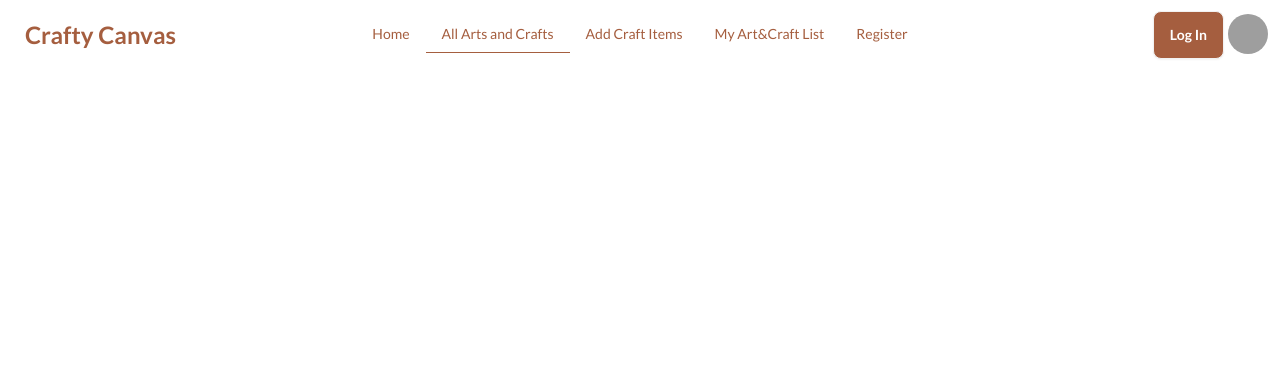
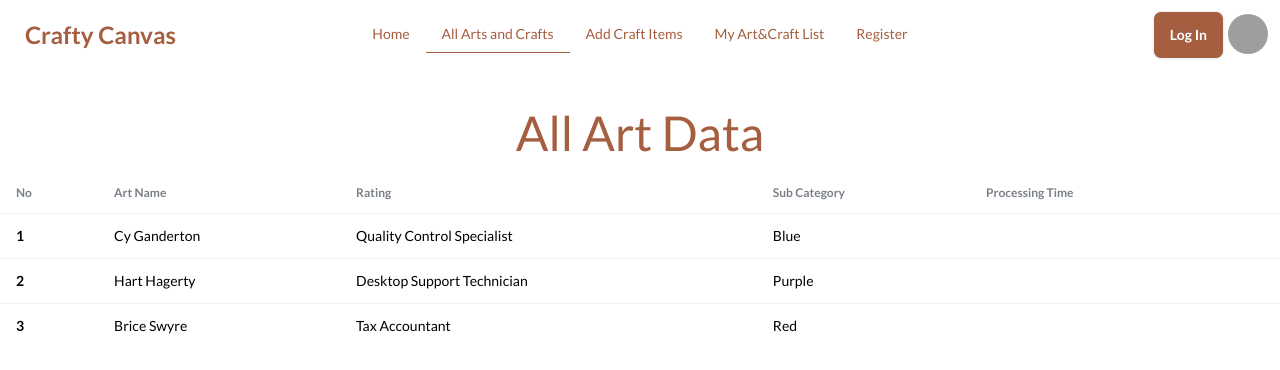
Before and after one commit to Jamanul/crafty-canvas-client, a React (Vite) app: page /all-arts-craft in a window 1280 px wide. Shown: the top 370 px of the page. Built offline with nearby package versions, Linux system fonts and the light colour scheme; no server answers; grey boxes are pictures that could not be loaded.

Commit message:
details page desgin done

```diff
--- /dev/null
+++ b/src/components/ArtCard.jsx
@@ -0,0 +1,31 @@
+import { Rating } from '@smastrom/react-rating';
+import React from 'react';
+import { Link } from 'react-router-dom';
+
+const ArtCard = ({singleArt}) => {
+    const {_id,artUrl,artName,rating,price,stockStatus,subCategory}=singleArt;
+    return (
+        <div className="card bg-base-100 shadow-xl">
+        <div className="flex flex-col">
+        <figure className=' w-96 h-96 p-4 pt-8 flex-grow'><img  src={artUrl} alt="Shoes" /></figure>
+        <div className="card-body">
+          <h2 className="card-title text-2xl text-[#A55E3F]">{artName}</h2>
+          <p className='flex gap-2 text-xl text-[#A55E3F]'>Rating:  <Rating
+                  style={{ maxWidth: 100 }}
+                  value={rating}
+                  readOnly
+                /></p>
+          <div className="flex justify-between">  <p className='text-[#A55E3F] text-xl '>Price: {price}$</p>
+            <p className='text-[#A55E3F] text-xl '>Status: {stockStatus}</p></div>
+            <p className='text-[#A55E3F] '>Category: {subCategory}</p>
+
+          <div className="card-actions justify-end">
+            <Link to={`art/${_id}`}> <button className="btn bg-[#A55E3F] text-white">View details</button></Link>
+          </div>
+        </div>
+        </div>
+      </div>
+    );
+};
+
+export default ArtCard;
--- a/src/main.jsx
+++ b/src/main.jsx
@@ -14,6 +14,7 @@ import Register from './pages/Register.jsx';
 import AllArtsCrafts from './pages/AllArtsCrafts.jsx';
 import AddArtsCrafts from './pages/AddArtsCrafts.jsx';
 import MyArtsCrafts from './pages/MyArtsCrafts.jsx';
+import ArtDetails from './pages/ArtDetails.jsx';
 
 
 const router = createBrowserRouter([
@@ -23,7 +24,9 @@ const router = createBrowserRouter([
     children:[
       {
         path:'/',
-        element:<Home></Home>
+        element:<Home></Home>,
+        loader: ()=>fetch('http://localhost:5000/all-arts')
+
       },
       {
         path:'/login',
@@ -44,6 +47,11 @@ const router = createBrowserRouter([
       {
         path:"/my-arts-craft-list",
         element:<MyArtsCrafts></MyArtsCrafts>
+      },
+      {
+        path:'/art/:id',
+        element:<ArtDetails></ArtDetails>,
+        loader: ({params})=>fetch(`http://localhost:5000/all-arts/${params.id}`)
       }
     ]
   },
--- a/src/pages/AddArtsCrafts.jsx
+++ b/src/pages/AddArtsCrafts.jsx
@@ -1,21 +1,56 @@
 import React, { useState } from "react";
 import { Link } from "react-router-dom";
-import { Rating } from '@smastrom/react-rating'
+import { Rating } from "@smastrom/react-rating";
 
-import '@smastrom/react-rating/style.css'
+import "@smastrom/react-rating/style.css";
+import { toast } from "react-toastify";
 
 const AddArtsCrafts = () => {
-    const [rating, setRating] = useState(0)
+  const [rating, setRating] = useState(0);
   //console.log(rating)
   const handleAddArts = (e) => {
     e.preventDefault();
     const form = e.target;
+    const artName = form.artName.value;
+    const price = form.price.value;
+    const artUrl = form.artUrl.value;
+    const artDescription = form.artDescription.value;
     const subCategory = form.subCategory.value;
-    const art= {rating}
-    console.log(subCategory,rating,art);
+    const processingTime = form.processingTime.value;
+    const customization = form.customization.value;
+    const stockStatus = form.stockStatus.value;
+    const userName = form.userName.value;
+    const userEmail = form.userEmail.value;
+    const art = {
+      artName,
+      price,
+      artUrl,
+      artDescription,
+      subCategory,
+      processingTime,
+      customization,
+      stockStatus,
+      userName,
+      userEmail,
+      rating
+    };
+    fetch('http://localhost:5000/all-arts',{
+        method: 'POST',
+        headers:{
+            'content-type': 'application/json'
+        },
+        body: JSON.stringify(art),
+    })
+    .then(res=>res.json())
+    .then(data=>{console.log(data)
+    if(data.insertedId){
+        toast.success('Art added Successfully')
+    }
+    })
+    console.log(art);
   };
   return (
-    <div className="min-h-screen ">
+    <div className="min-h-screen">
       <div className="hero-content  flex-col lg:flex-row-reverse">
         <div className="card rounded-3xl shrink-0 w-full py-10 bg-base-200">
           <h1 className="text-5xl text-center text-[#A55E3F] font-bold">
@@ -74,12 +109,12 @@ const AddArtsCrafts = () => {
             </div>
             <div className="form-control">
               <label className="label">
-                <span className="text-[#A55E3F] label-text">Art Url</span>
+                <span className="text-[#A55E3F] label-text">Art Photo Url</span>
               </label>
               <input
                 type="text"
                 name="artUrl"
-                placeholder="Art Url"
+                placeholder="Art Photo Url"
                 className="input text-[#A55E3F] bg-[#A55E3F1A] input-bordered"
                 required
               />
@@ -101,11 +136,14 @@ const AddArtsCrafts = () => {
             <div className="flex gap-6">
               <div className="w-1/2 form-control">
                 <label className="label">
-                <span className="text-[#A55E3F] label-text">
-                  Rating
-                </span>
+                  <span className="text-[#A55E3F] label-text">Rating</span>
                 </label>
-              <Rating style={{ maxWidth: 150 }} value={rating} onChange={setRating} />
+                <Rating
+                  style={{ maxWidth: 150 }}
+                  value={rating}
+                  onChange={setRating}
+                  isRequired
+                />
               </div>
 
               <div className="w-1/2 form-control">
@@ -124,7 +162,6 @@ const AddArtsCrafts = () => {
               </div>
             </div>
             <div className="flex gap-6">
-
               <label className="form-control w-1/2">
                 <div className="label">
                   <span className="label-text text-[#A55E3F]">
@@ -132,7 +169,7 @@ const AddArtsCrafts = () => {
                   </span>
                 </div>
                 <select
-                  name="subCategory"
+                  name="customization"
                   className="select bg-[#A55E3F1A] text-[#A55E3F] select-bordered"
                 >
                   <option disabled selected>
@@ -140,10 +177,8 @@ const AddArtsCrafts = () => {
                   </option>
                   <option>Yes</option>
                   <option>No</option>
-
                 </select>
               </label>
-
 
               <label className="form-control w-1/2">
                 <div className="label">
@@ -152,7 +187,7 @@ const AddArtsCrafts = () => {
                   </span>
                 </div>
                 <select
-                  name="subCategory"
+                  name="stockStatus"
                   className="select bg-[#A55E3F1A] text-[#A55E3F] select-bordered"
                 >
                   <option disabled selected>
@@ -160,12 +195,9 @@ const AddArtsCrafts = () => {
                   </option>
                   <option>In stock</option>
                   <option>Made to Order</option>
-
                 </select>
               </label>
-
             </div>
-
 
             <div className="form-control">
               <label className="label">
@@ -176,7 +208,7 @@ const AddArtsCrafts = () => {
                 name="userName"
                 placeholder="User Name"
                 className="input  text-[#A55E3F] bg-[#A55E3F1A] input-bordered"
-                required
+
               />
             </div>
             <div className="form-control">
@@ -185,10 +217,10 @@ const AddArtsCrafts = () => {
               </label>
               <input
                 type="email"
-                name="email"
-                placeholder="Email"
+                name="userEmail"
+                placeholder="User Email"
                 className="input text-[#A55E3F] bg-[#A55E3F1A] input-bordered"
-                required
+
               />
             </div>
 
--- a/src/pages/AllArtsCrafts.jsx
+++ b/src/pages/AllArtsCrafts.jsx
@@ -3,7 +3,45 @@ import React from 'react';
 const AllArtsCrafts = () => {
     return (
         <div>
-
+            <h2 className='text-5xl text-[#A55E3F] text-center mb-4 mt-10'>All Art Data</h2>
+            <div className="overflow-x-auto">
+  <table className="table">
+    {/* head */}
+    <thead>
+      <tr>
+        <th>No</th>
+        <th>Art Name</th>
+        <th>Rating</th>
+        <th>Sub Category</th>
+        <th>Processing Time</th>
+        <th></th>
+      </tr>
+    </thead>
+    <tbody>
+      {/* row 1 */}
+      <tr>
+        <th>1</th>
+        <td>Cy Ganderton</td>
+        <td>Quality Control Specialist</td>
+        <td>Blue</td>
+      </tr>
+      {/* row 2 */}
+      <tr>
+        <th>2</th>
+        <td>Hart Hagerty</td>
+        <td>Desktop Support Technician</td>
+        <td>Purple</td>
+      </tr>
+      {/* row 3 */}
+      <tr>
+        <th>3</th>
+        <td>Brice Swyre</td>
+        <td>Tax Accountant</td>
+        <td>Red</td>
+      </tr>
+    </tbody>
+  </table>
+</div>
         </div>
     );
 };
--- /dev/null
+++ b/src/pages/ArtDetails.jsx
@@ -0,0 +1,40 @@
+import { Rating } from "@smastrom/react-rating";
+import { useLoaderData } from "react-router-dom";
+
+
+const ArtDetails = () => {
+    const singleArt = useLoaderData()
+    const {_id,artUrl,artName,rating,price,stockStatus,subCategory,artDescription,processingTime}=singleArt;
+    console.log(singleArt)
+    return (
+        <div className="flex flex-col gap-10">
+            <div className="p-4 md:pt-12 ">
+            <h2 className="text-3xl mb-2 text-[#A55E3F]">ArtWork:</h2>
+            <img className="max-w-7xl md:px-12 rounded-3xl " src={artUrl} alt="" />
+            </div>
+            <div className="flex p-4  flex-col md:flex-row">
+            <div className="space-y-2">
+            <h2 className="card-title text-5xl text-[#A55E3F]">Name: {artName}</h2>
+            <h2 className="text-2xl text-[#A55E3F]"><span className="text-3xl">Category: </span> {subCategory}</h2>
+            <div className="flex gap-6">
+            <p className='flex gap-2 text-xl text-[#A55E3F]'>Rating:  <Rating
+                  style={{ maxWidth: 100 }}
+                  value={rating}
+                  readOnly
+                /></p>
+                <p className='text-[#A55E3F] text-xl '>Price: {price}$</p>
+                <p className='text-[#A55E3F] text-xl '>Status: {stockStatus}</p>
+
+            </div>
+            <p className='text-[#A55E3F] text-2xl '><span className="text-3xl">About: </span> {artDescription}</p>
+            <div className="flex gap-6">
+            <p className='text-[#A55E3F] text-xl '><span className="text-2xl">Processing Time: </span> {processingTime} days</p>
+            <p className='text-[#A55E3F] text-xl '><span className="text-2xl">Status: </span> {stockStatus} days</p>
+            </div>
+            </div>
+            </div>
+        </div>
+    );
+};
+
+export default ArtDetails;
--- a/src/pages/Home.jsx
+++ b/src/pages/Home.jsx
@@ -1,13 +1,24 @@
 
+import { useLoaderData } from 'react-router-dom';
 import Slider from '../components/Slider';
+import ArtCard from '../components/ArtCard';
 
 const Home = () => {
+    const allArtData =useLoaderData()
     return (
         <div>
             <div  className='my-10'>
                   <Slider></Slider>
             </div>
-
+            <div className='mb-10'>
+                <h2 className='text-5xl text-center font-semibold text-[#A55E3F]'>Craft items section</h2>
+                <h2 className='text-xl mt-4 mb-8 text-center text-[#A55E3F]'>Here you can see some of the best artworks we have done. We are not done yet. We are working hard so that we can excel even further.</h2>
+                <div className='grid gap-6 grid-cols-1 md:grid-cols-2 lg:grid-cols-3'>
+                    {
+                        allArtData.map(singleArt=><ArtCard key={singleArt._id} singleArt={singleArt}></ArtCard>)
+                    }
+                </div>
+            </div>
         </div>
     );
 };
```
Lines whose indentation alone changed are shown as unchanged.
